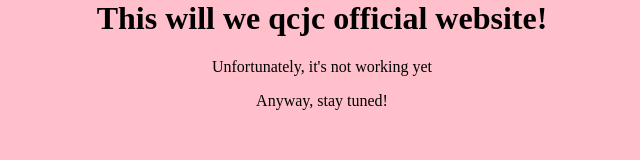
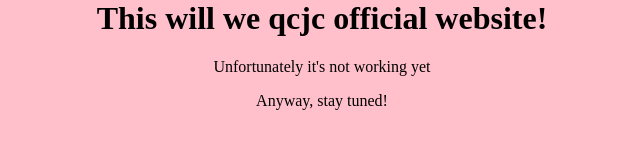
Before and after one commit to qcjc/qcjc_site, a plain HTML site: page index.html in a window 1280 px wide. Shown: the full height of the page, 318-958 px from the left. Drawn offline with Linux system fonts and the light colour scheme.

Commit message:
Update index.html

```diff
--- a/index.html
+++ b/index.html
@@ -7,7 +7,7 @@
     </head>
     <body>
         <h1>This will we qcjc official website!</h1>
-        <p>Unfortunately, it's not working yet</p>
+        <p>Unfortunately it's not working yet</p>
         <p>Anyway, stay tuned!</p>
     </body>
 </html>
```
